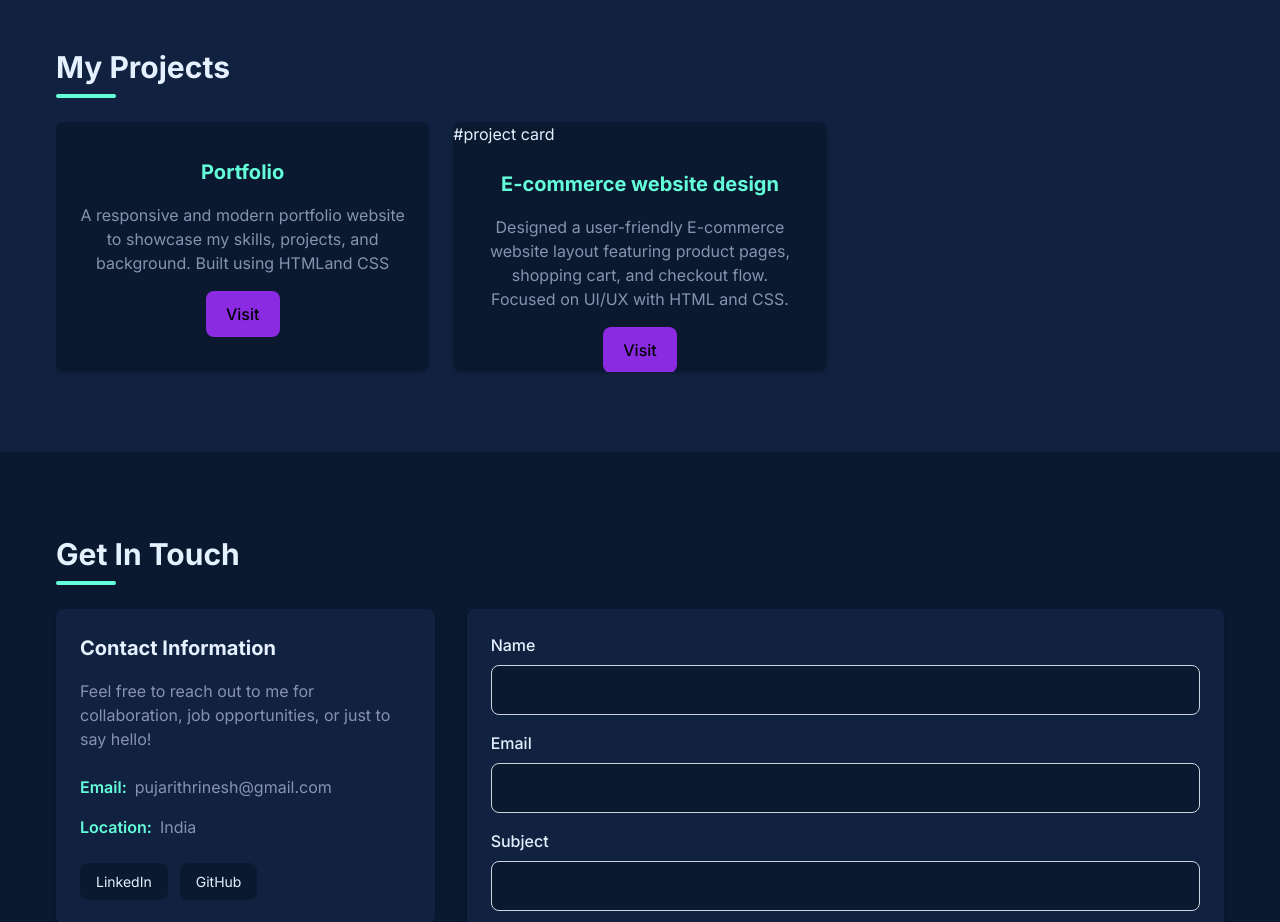
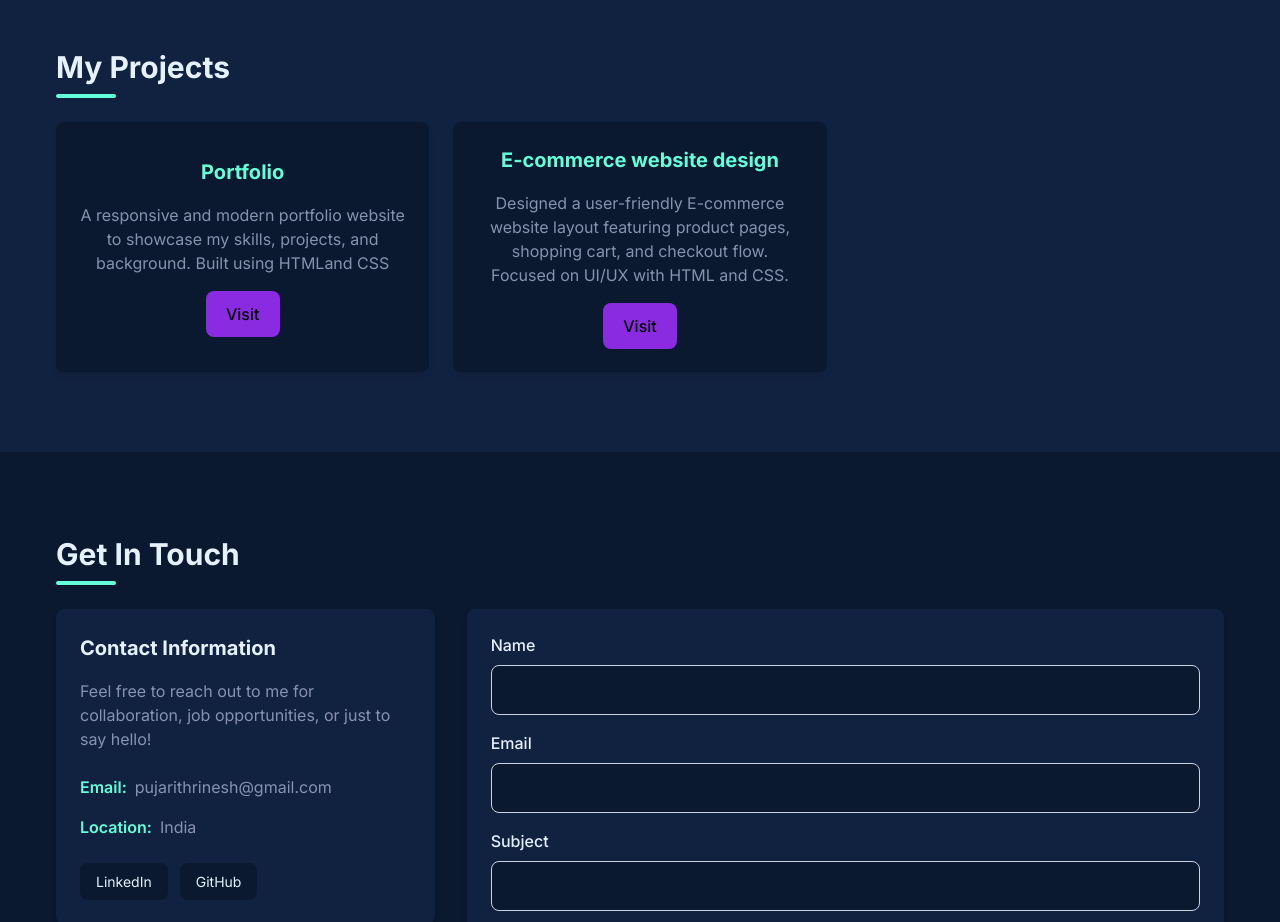
Before and after one commit to Pujarithrinesh/Personal-Portfolio-Website, a plain HTML site: page index.html in a window 1280 px wide. Shown: the part 2300-3222 px from the top of the page. Drawn offline with Linux system fonts and the light colour scheme.

Commit message:
initial commit

```diff
--- a/index.html
+++ b/index.html
@@ -174,7 +174,7 @@
             <button onclick="window.location.href='https://pujarithrinesh.github.io/Personal-Portfolio-Website/';">Visit</button>
           </div>
         </div>
-        <div class="project-card"> #project card
+        <div class="project-card">
 
           <div class="project-content">
             <h3>E-commerce website design</h3>
```
